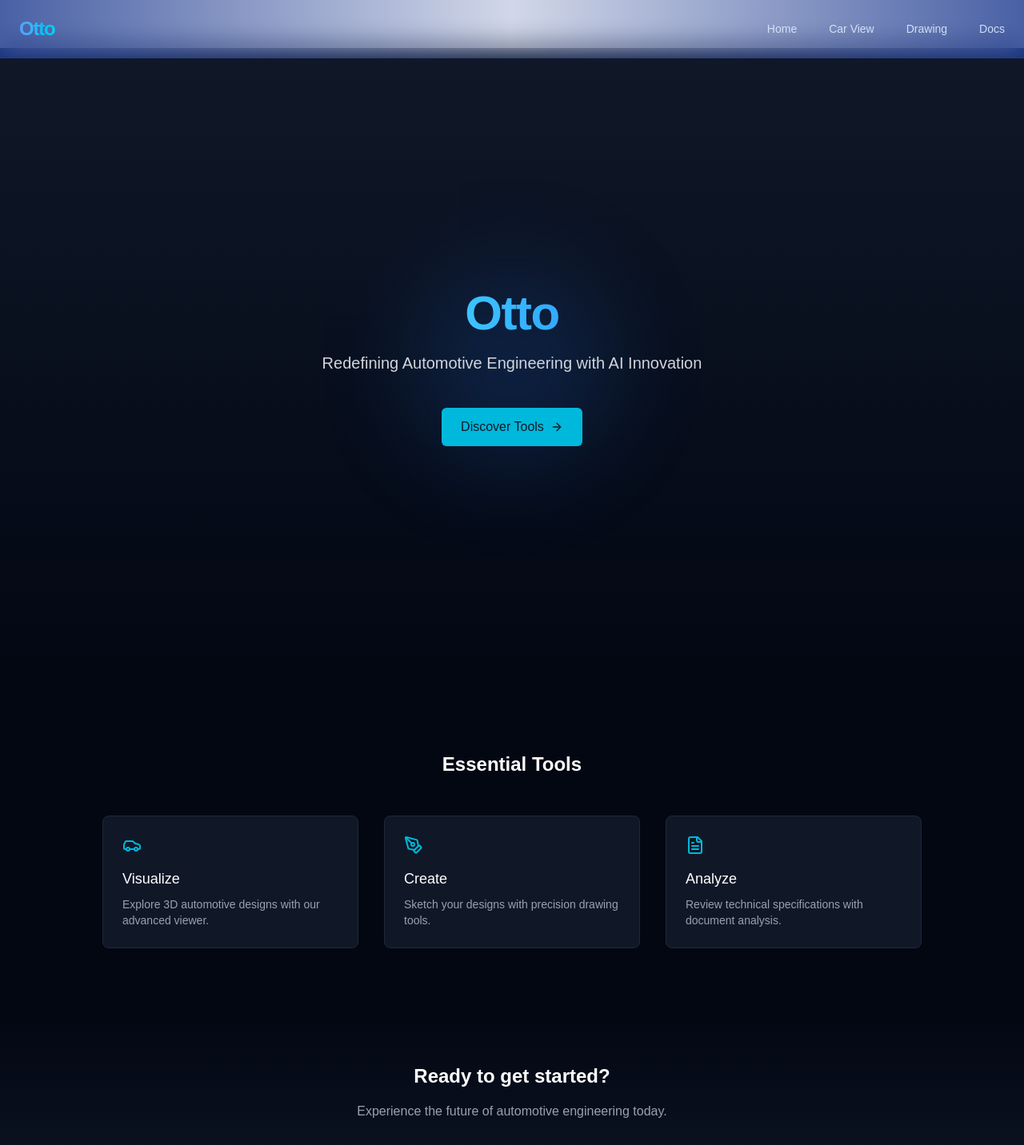
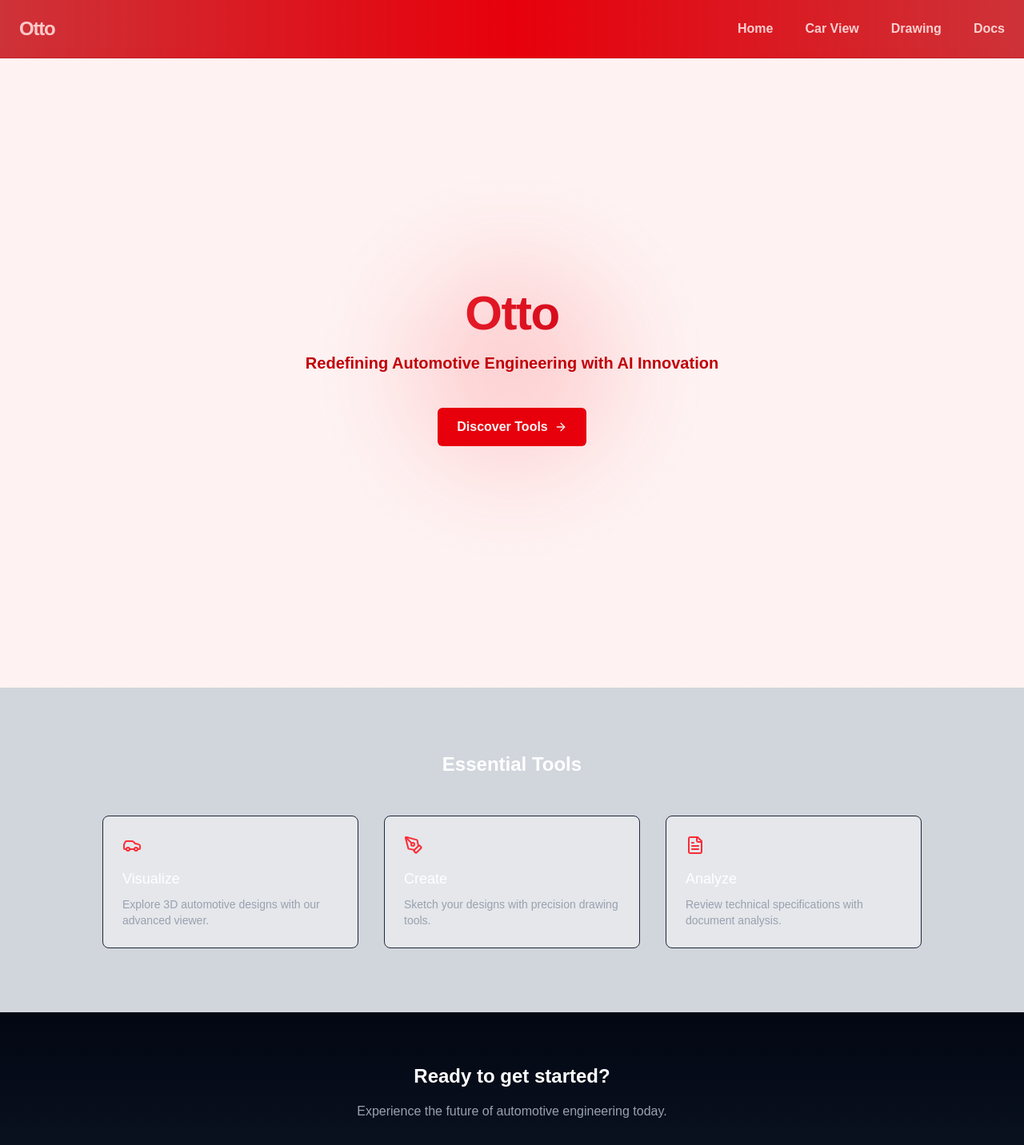
Before and after one commit to IAMAMZ/Otto, a Next.js app in the folder frontend/otto/: page / in a window 1280 px wide. Shown: the top 1432 px of the page at 80% size. Built offline with nearby package versions, Linux system fonts and the light colour scheme.

Commit message:
Updated to red theme

```diff
--- a/frontend/otto/app/layout.tsx
+++ b/frontend/otto/app/layout.tsx
@@ -21,13 +21,13 @@ export const metadata: Metadata = {
 export default function RootLayout({ children }: { children: React.ReactNode }) {
   return (
     <html lang="en" className={`${geistSans.variable} ${geistMono.variable}`}>
-      <body className="bg-gradient-to-br from-gray-950 via-blue-950/10 to-gray-950 text-white font-sans antialiased">
+      <body className="bg-gradient-to-br from-gray-950 via-red-950/10 to-gray-950 text-white font-sans antialiased">
         {/* Enhanced Navbar */}
-        <nav className="fixed top-0 left-0 right-0 z-50 bg-gradient-to-r from-blue-900/80 via-blue-900/20 to-blue-900/80 backdrop-blur-lg border-b border-blue-800/30 py-5 px-6">
+        <nav className="fixed top-0 left-0 right-0 z-50 bg-gradient-to-r from-red-700/80 via-red-600/100 to-red-700/80 backdrop-blur-lg border-b border-red-800/30 py-5 px-6">
           <div className="max-w-7xl mx-auto flex justify-between items-center">
             <Link
               href="/"
-              className="text-2xl font-bold tracking-tighter bg-gradient-to-r from-blue-400 to-cyan-400 bg-clip-text text-transparent hover:from-cyan-400 hover:to-blue-400 transition-all duration-300"
+              className="text-2xl font-bold tracking-tighter bg-gradient-to-r from-red-200 to-red-200 bg-clip-text text-transparent hover:from-red-100 hover:to-red-100 transition-all duration-300"
             >
               Otto
             </Link>
@@ -44,13 +44,13 @@ export default function RootLayout({ children }: { children: React.ReactNode })
         <main className="pt-15 ">
           <div className="relative">
             {/* Subtle grid overlay */}
-            <div className="absolute inset-0 bg-gradient-to-br from-blue-900/10 to-transparent bg-[size:20px_20px] [mask-image:linear-gradient(to_bottom,transparent,white),linear-gradient(to_right,transparent_19px,white_19px)] [mask-size:20px_20px] -z-10" />
+            <div className="absolute inset-0 bg-gradient-to-br from-red-900/10 to-transparent bg-[size:20px_20px] [mask-image:linear-gradient(to_bottom,transparent,white),linear-gradient(to_right,transparent_19px,white_19px)] [mask-size:20px_20px] -z-10" />
             {children}
           </div>
         </main>
 
         {/* Radial gradient background */}
-        <div className="fixed inset-0 -z-20 bg-[radial-gradient(circle_at_center,_var(--tw-gradient-stops))] from-blue-950/30 via-gray-950 to-gray-950" />
+        <div className="fixed inset-0 -z-20 bg-[radial-gradient(circle_at_center,_var(--tw-gradient-stops))] from-red-950/30 via-gray-950 to-gray-950" />
       </body>
     </html>
   );
@@ -60,10 +60,10 @@ function NavLink({ href, children }: { href: string; children: React.ReactNode }
   return (
     <Link
       href={href}
-      className="relative text-sm font-medium text-blue-100/90 hover:text-white transition-colors duration-300 group"
+      className="relative text-medium font-semibold text-red-100/90 hover:text-white transition-colors duration-300 group"
     >
       {children}
-      <span className="absolute -bottom-1 left-0 w-0 h-[2px] bg-gradient-to-r from-cyan-400 to-blue-400 transition-all duration-300 group-hover:w-full" />
+      <span className="absolute -bottom-1 left-0 w-0 h-[2px] bg-gradient-to-r from-red-400 to-red-400 transition-all duration-300 group-hover:w-full" />
     </Link>
   );
 }
--- a/frontend/otto/app/page.tsx
+++ b/frontend/otto/app/page.tsx
@@ -12,30 +12,30 @@ export default function Home() {
   }, []);
 
   return (
-    <div className="min-h-screen bg-gray-900 overflow-hidden">
+    <div className="min-h-screen bg-gray-200 overflow-hidden">
       {/* Hero Section */}
-      <section className="relative flex items-center justify-center min-h-screen bg-gradient-to-b from-gray-900 to-gray-950">
+      <section className="relative flex items-center justify-center min-h-screen bg-gradient-to-b from-red-50 to-red-50">
         {/* Subtle background element */}
-        <div className="absolute inset-0 bg-[radial-gradient(circle_at_center,_var(--tw-gradient-stops))] from-blue-900/10 via-transparent to-transparent"></div>
+        <div className="absolute inset-0 bg-[radial-gradient(circle_at_center,_var(--tw-gradient-stops))] from-red-900/10 via-transparent to-transparent"></div>
 
         {/* Glowing Orb Effect */}
         <div className="absolute inset-0 flex items-center justify-center">
-          <div className="w-64 h-64 bg-blue-500 rounded-full blur-3xl opacity-10 animate-pulse"></div>
+          <div className="w-64 h-64 bg-red-500 rounded-full blur-3xl opacity-10 animate-pulse"></div>
         </div>
 
         <div className="relative z-10 text-center px-6 max-w-2xl">
-          <h1 className="text-6xl font-bold tracking-tight text-transparent bg-clip-text bg-gradient-to-r from-cyan-300 to-blue-500">
+          <h1 className="text-6xl font-bold tracking-tight text-transparent bg-clip-text bg-gradient-to-r from-red-500 to-red-700">
             Otto
           </h1>
 
-          <p className="mt-4 text-xl text-gray-300 leading-relaxed">
+          <p className="mt-4 text-xl font-bold text-red-700 leading-relaxed">
             Redefining Automotive Engineering with AI Innovation
           </p>
 
           <div className="mt-10">
             <Link
               href="/car-view"
-              className="inline-flex items-center px-6 py-3 bg-cyan-500 text-gray-900 font-medium rounded-md hover:bg-cyan-400 transition-colors duration-300"
+              className="inline-flex items-center px-6 py-3 bg-red-600 text-gray-100 font-semibold rounded-md hover:bg-red-500 transition-colors duration-300"
             >
               Discover Tools
               <ArrowRight className="ml-2 w-4 h-4" />
@@ -45,7 +45,7 @@ export default function Home() {
       </section>
 
       {/* Features Section */}
-      <section className="py-20 px-6 bg-gray-950">
+      <section className="py-20 px-6 bg-gray-300">
         <div className="container mx-auto max-w-5xl">
           <h2 className="text-2xl font-bold text-center mb-12 text-white">
             Essential Tools
@@ -53,8 +53,8 @@ export default function Home() {
 
           <div className="grid md:grid-cols-3 gap-8">
             {/* Feature Card 1 */}
-            <div className="bg-gray-900 p-6 rounded-lg border border-gray-800 hover:border-cyan-700 transition-colors duration-300">
-              <Car className="w-6 h-6 text-cyan-500 mb-4" />
+            <div className="bg-gray-200 p-6 rounded-lg border border-gray-800 hover:border-red-700 transition-colors duration-300">
+              <Car className="w-6 h-6 text-red-500 mb-4" />
               <h3 className="text-lg font-medium text-white mb-2">Visualize</h3>
               <p className="text-gray-400 text-sm">
                 Explore 3D automotive designs with our advanced viewer.
@@ -62,8 +62,8 @@ export default function Home() {
             </div>
 
             {/* Feature Card 2 */}
-            <div className="bg-gray-900 p-6 rounded-lg border border-gray-800 hover:border-cyan-700 transition-colors duration-300">
-              <PenTool className="w-6 h-6 text-cyan-500 mb-4" />
+            <div className="bg-gray-200 p-6 rounded-lg border border-gray-800 hover:border-red-700 transition-colors duration-300">
+              <PenTool className="w-6 h-6 text-red-500 mb-4" />
               <h3 className="text-lg font-medium text-white mb-2">Create</h3>
               <p className="text-gray-400 text-sm">
                 Sketch your designs with precision drawing tools.
@@ -71,8 +71,8 @@ export default function Home() {
             </div>
 
             {/* Feature Card 3 */}
-            <div className="bg-gray-900 p-6 rounded-lg border border-gray-800 hover:border-cyan-700 transition-colors duration-300">
-              <FileText className="w-6 h-6 text-cyan-500 mb-4" />
+            <div className="bg-gray-200 p-6 rounded-lg border border-gray-800 hover:border-red-700 transition-colors duration-300">
+              <FileText className="w-6 h-6 text-red-500 mb-4" />
               <h3 className="text-lg font-medium text-white mb-2">Analyze</h3>
               <p className="text-gray-400 text-sm">
                 Review technical specifications with document analysis.
@@ -93,7 +93,7 @@ export default function Home() {
           </p>
           <Link
             href="/car-view"
-            className="inline-flex items-center px-6 py-3 bg-cyan-500 text-gray-900 font-medium rounded-md hover:bg-cyan-400 transition-colors duration-300"
+            className="inline-flex items-center px-6 py-3 bg-red-500 text-gray-900 font-medium rounded-md hover:bg-red-400 transition-colors duration-300"
           >
             Start Creating
           </Link>
@@ -101,7 +101,7 @@ export default function Home() {
       </section>
 
       {/* Footer */}
-      <footer className="bg-gray-950 py-8 text-center border-t border-gray-800">
+      <footer className="bg-gray-300 py-8 text-center border-t border-gray-800">
         <p className="text-gray-500 text-sm">© 2025 Otto. All rights reserved.</p>
       </footer>
     </div>
```
